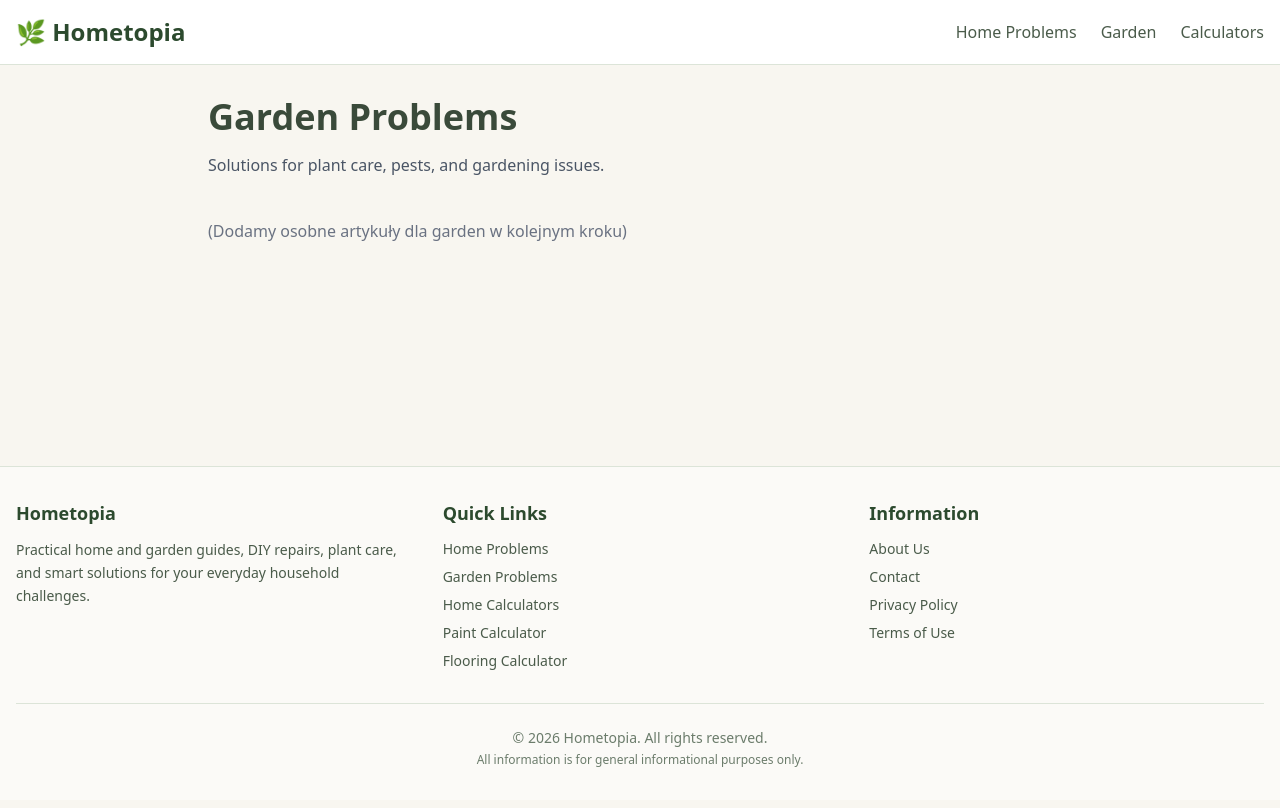
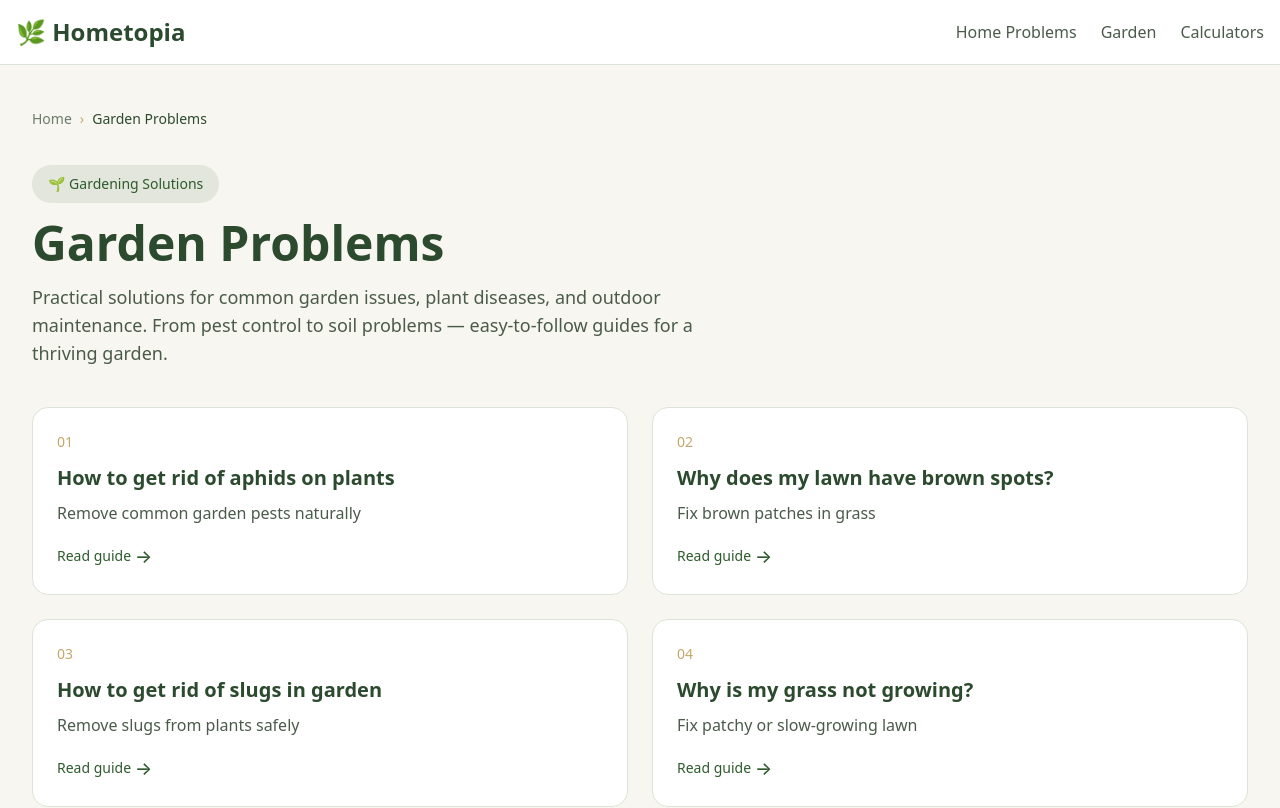
Before and after one commit to MikolajRz/home-help-hub, a Next.js app: page /categories/garden-problems in a window 1280 px wide. Shown: the top 808 px of the page. Built offline with nearby package versions, Linux system fonts and the light colour scheme; no server answers.

Commit message:
Small change

```diff
--- a/app/categories/garden-problems/page.tsx
+++ b/app/categories/garden-problems/page.tsx
@@ -1,29 +1,108 @@
 import Link from "next/link";
-import { getHomeProblemPosts } from "@/lib/posts";
+import { getGardenProblemPosts } from "@/lib/posts";
+import Breadcrumbs from "@/components/Breadcrumbs";
 
 export const metadata = {
-  title: "Garden Problems - Plant & Garden Solutions",
+  title: "Garden Problems - Plant & Garden Solutions | Hometopia",
   description:
-    "Solve common gardening problems, plant diseases and outdoor maintenance issues.",
+    "Solve common gardening problems, plant diseases, pest control, and outdoor maintenance issues with our practical step-by-step guides.",
 };
 
 export default function GardenProblemsCategoryPage() {
-  const posts = getHomeProblemPosts(); // na razie placeholder
+  const posts = getGardenProblemPosts();
 
   return (
-    <main className="mx-auto max-w-4xl px-4 py-2">
-      <h1 className="text-4xl font-bold">
-        Garden Problems
-      </h1>
+    <main className="min-h-screen bg-[#f8f6f0]">
+      <div className="max-w-7xl mx-auto px-4 py-2">
 
-      <p className="mt-4 text-gray-600">
-        Solutions for plant care, pests, and gardening issues.
-      </p>
+        {/* BREADCRUMBS */}
+        <div className="mb-6">
+          <Breadcrumbs
+            items={[
+              { label: "Home", href: "/" },
+              { label: "Garden Problems", href: "/categories/garden-problems" },
+            ]}
+          />
+        </div>
 
-      <div className="mt-10">
-        <p className="text-gray-500">
-          (Dodamy osobne artykuły dla garden w kolejnym kroku)
-        </p>
+        {/* HEADER */}
+        <div className="mb-10">
+          <div className="inline-block bg-[#2d5a2c]/10 rounded-full px-4 py-1.5 mb-4">
+            <span className="text-sm font-medium text-[#2d5a2c]">🌱 Gardening Solutions</span>
+          </div>
+          <h1 className="text-4xl md:text-5xl font-bold text-[#2c4a2e]">
+            Garden Problems
+          </h1>
+          <p className="mt-4 text-lg text-[#4a5b4a] max-w-2xl">
+            Practical solutions for common garden issues, plant diseases, and outdoor maintenance.
+            From pest control to soil problems — easy-to-follow guides for a thriving garden.
+          </p>
+        </div>
+
+        {/* ARTICLES GRID */}
+        {posts.length > 0 ? (
+          <div className="grid grid-cols-1 md:grid-cols-2 gap-6">
+            {posts.map((post, index) => (
+              <Link
+                key={post.slug}
+                href={`/garden-problems/${post.slug}`}
+                className="group bg-white rounded-2xl border border-[#dce4d8] p-6 hover:shadow-lg hover:-translate-y-1 transition-all duration-300"
+              >
+                {/* ARTICLE CARD */}
+                <div>
+                  {/* INDEX NUMBER */}
+                  <div className="text-sm text-[#c4a86b] font-medium mb-3">
+                    {(index + 1).toString().padStart(2, '0')}
+                  </div>
+
+                  {/* TITLE */}
+                  <h2 className="text-xl font-semibold text-[#2c4a2e] group-hover:text-[#2d5a2c] transition-colors line-clamp-2">
+                    {post.title}
+                  </h2>
+
+                  {/* DESCRIPTION */}
+                  <p className="text-[#4a5b4a] mt-2 leading-relaxed line-clamp-3">
+                    {post.description}
+                  </p>
+
+                  {/* READ MORE LINK */}
+                  <div className="mt-4 flex items-center gap-1 text-[#2d5a2c] font-medium text-sm group-hover:gap-2 transition-all">
+                    <span>Read guide</span>
+                    <span className="text-lg">→</span>
+                  </div>
+                </div>
+              </Link>
+            ))}
+          </div>
+        ) : (
+          /* EMPTY STATE */
+          <div className="text-center py-16">
+            <div className="text-6xl mb-4">🌱</div>
+            <h2 className="text-2xl font-semibold text-[#2c4a2e]">Garden guides coming soon</h2>
+            <p className="text-[#4a5b4a] mt-2 max-w-md mx-auto">
+              We're busy creating practical garden solutions for you.
+              Check back soon for plant care tips, pest control guides, and seasonal maintenance advice.
+            </p>
+            <Link
+              href="/"
+              className="inline-block mt-6 bg-[#2d5a2c] hover:bg-[#1f3d1e] text-white px-6 py-3 rounded-full transition shadow-sm"
+            >
+              Back to Home
+            </Link>
+          </div>
+        )}
+
+        {/* BOTTOM INFO */}
+        {posts.length > 0 && (
+          <div className="mt-12 pt-8 border-t border-[#dce4d8] text-center">
+            <p className="text-sm text-[#6b7c6b]">
+              Can't find what you're looking for?
+              <Link href="/contact" className="text-[#2d5a2c] hover:underline ml-1">
+                Suggest a garden topic →
+              </Link>
+            </p>
+          </div>
+        )}
       </div>
     </main>
   );
```
